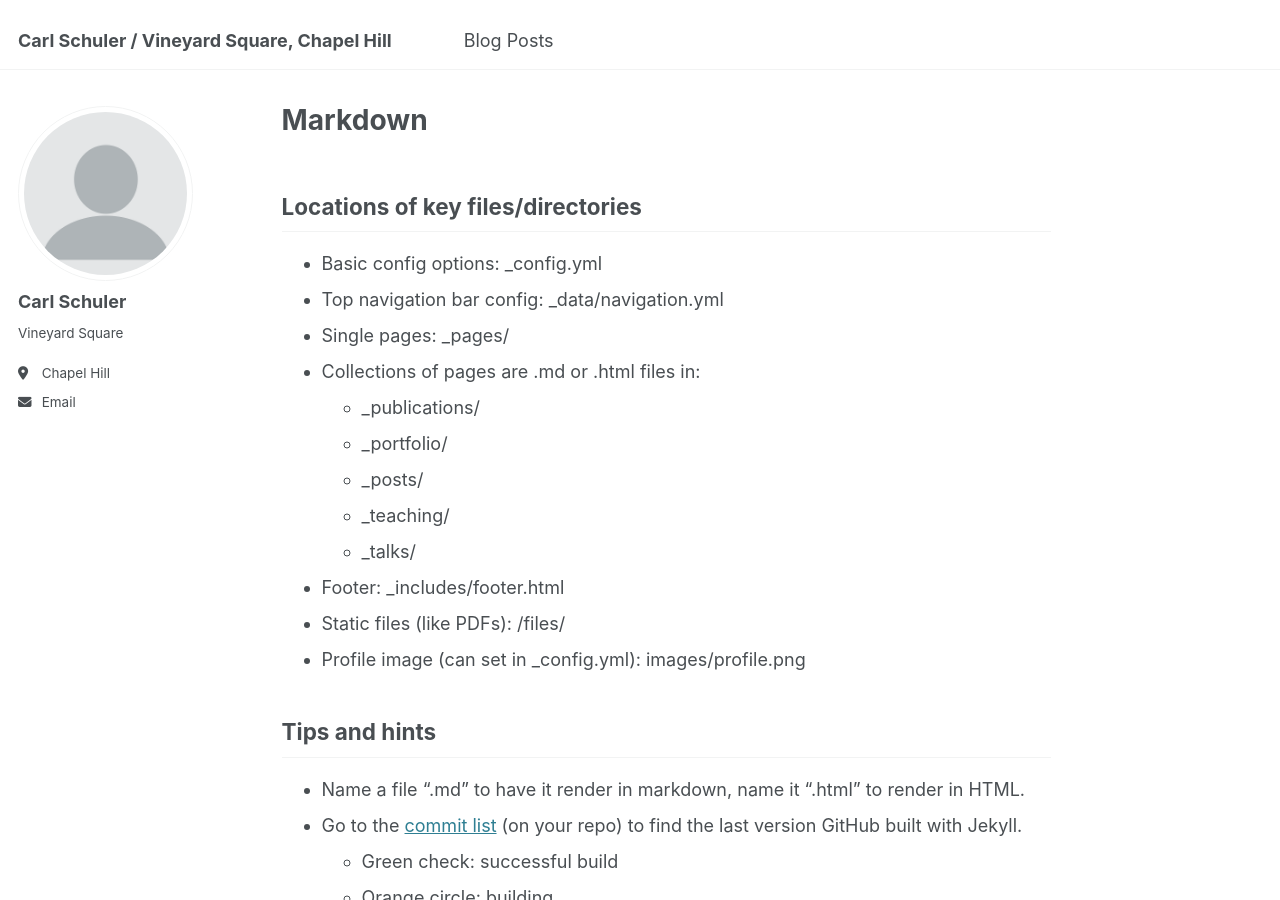
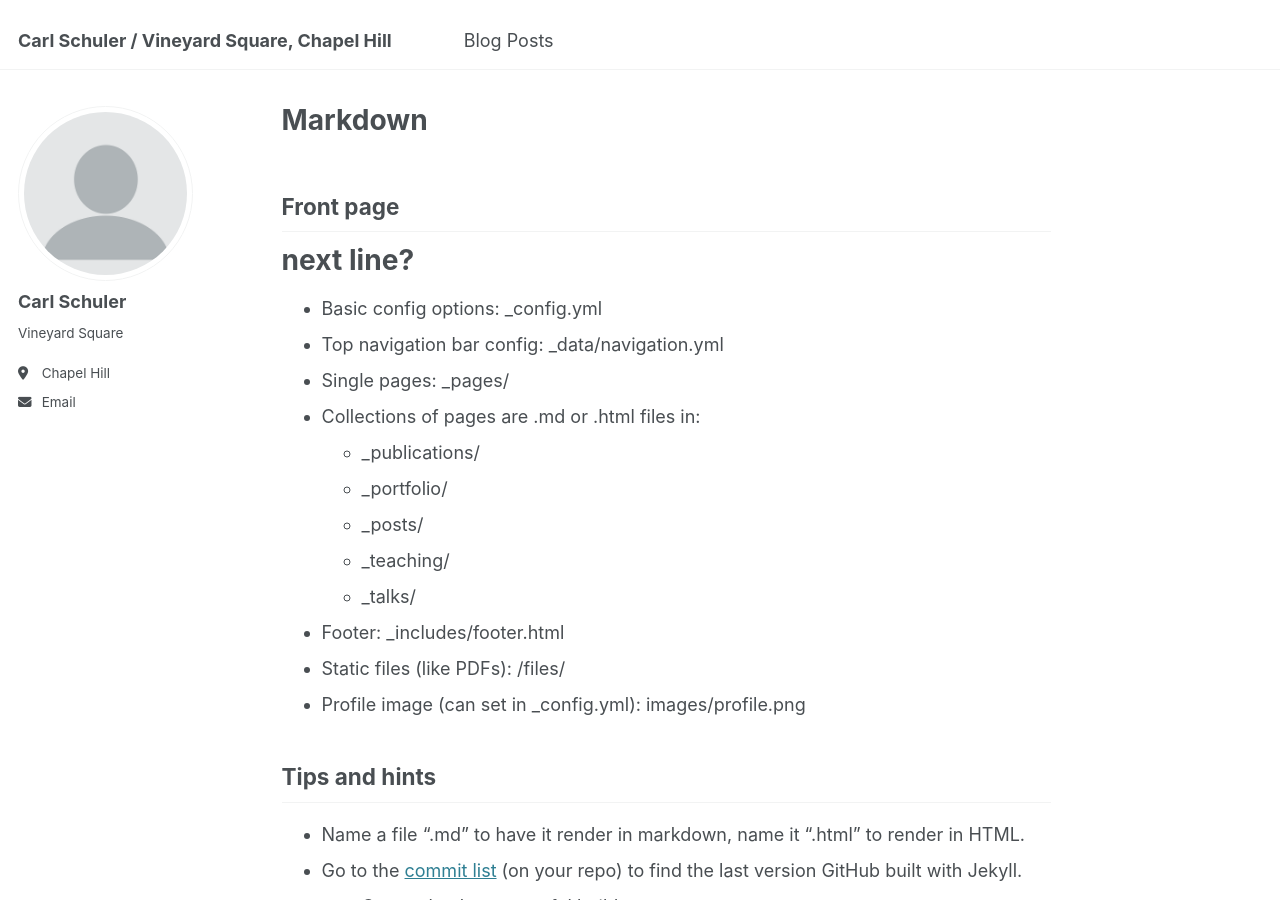
Before and after one commit to CarlSchuler/carl.github.io, a Jekyll site: the page built from _pages/markdown.md, in a window 1280 px wide and 900 px high. Built offline with Jekyll 4.4.1, drawn with Linux system fonts in a browser that asks for light colours; emoji names are drawn with the system emoji font.

Commit message:
Update markdown.md

```diff
--- a/_pages/markdown.md
+++ b/_pages/markdown.md
@@ -7,7 +7,8 @@ redirect_from:
   - /markdown.html
 ---
 
-## Locations of key files/directories
+## Front page
+# next line?
 
 * Basic config options: _config.yml
 * Top navigation bar config: _data/navigation.yml
```
